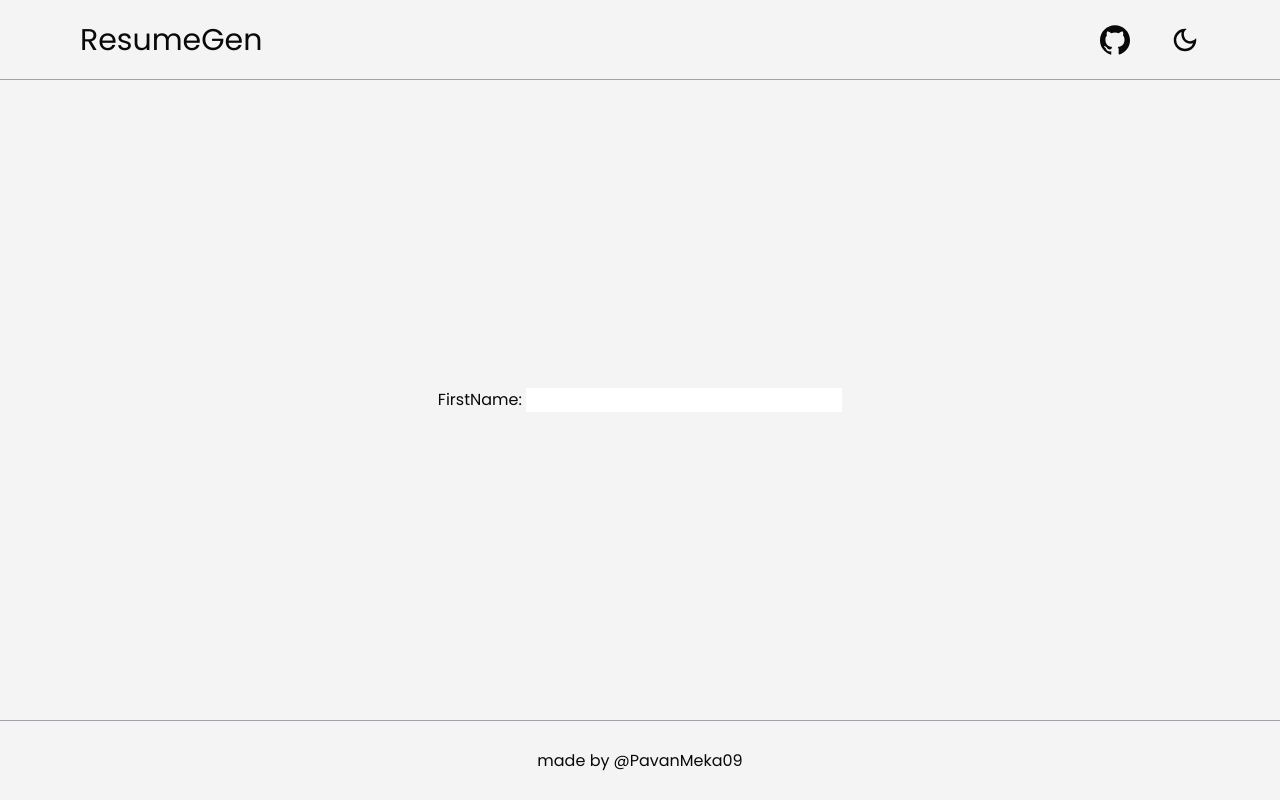
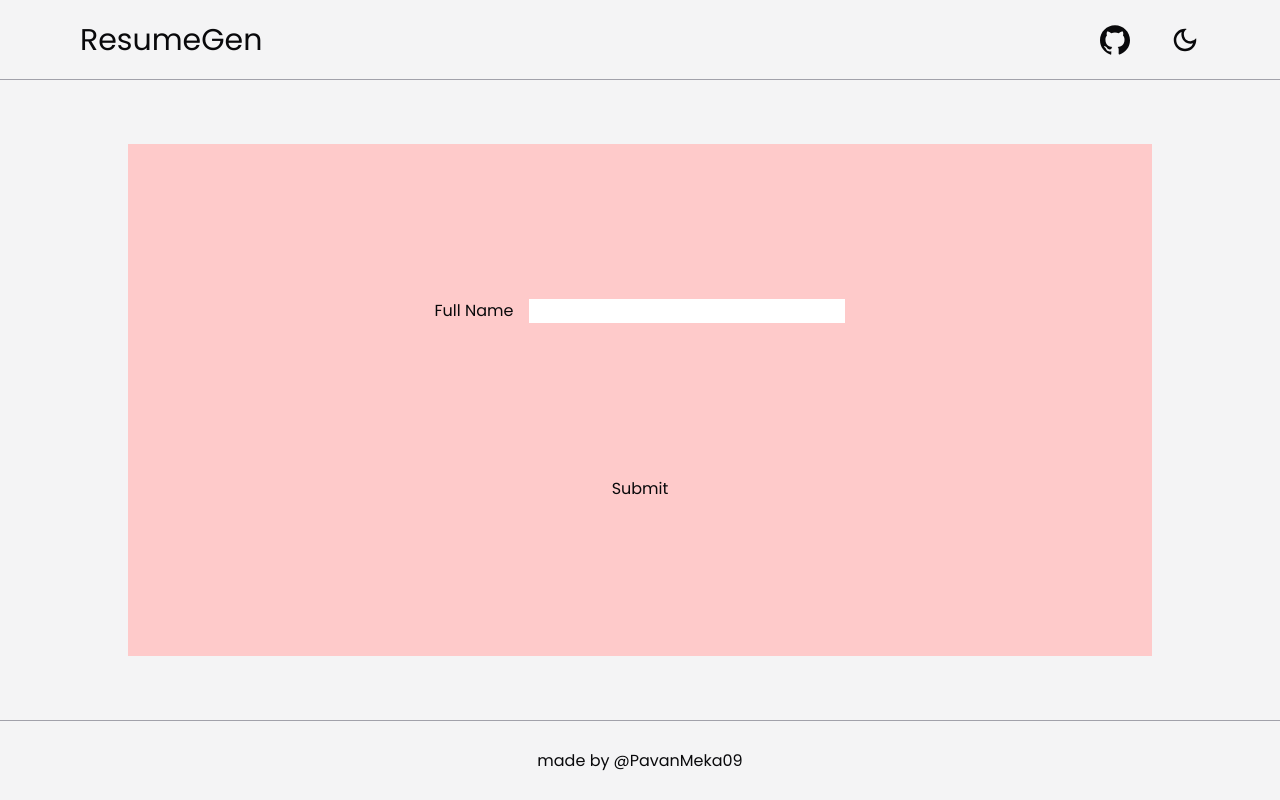
Before and after one commit to PavanMeka09/ResumeGen, a React (Vite) app: page /generate in a window 1280 px wide. Built offline with nearby package versions, Linux system fonts and the light colour scheme.

Commit message:
Update form

```diff
--- a/package.json
+++ b/package.json
@@ -15,7 +15,8 @@
     "react": "^18.3.1",
     "react-dom": "^18.3.1",
     "react-icons": "^5.2.1",
-    "react-router-dom": "^6.24.0"
+    "react-router-dom": "^6.24.0",
+    "yup": "^1.4.0"
   },
   "devDependencies": {
     "@types/react": "^18.3.3",
--- a/src/components/Form.jsx
+++ b/src/components/Form.jsx
@@ -1,10 +1,68 @@
-import React from 'react'
+import { useFormik } from 'formik';
+import { Primary } from './ui/Buttons/Primary.jsx';
 
 export const Form = () => {
+
+  const data = {
+      fullName: '',
+      api: '',
+      socials: {
+        mobile: '',
+        email: '',
+        website: '',
+        linkedin: '',
+        github: '',
+        x: '',
+      },
+      summary: '',
+      skills: [''],
+      projects: [{
+        name: '',
+        tech: '',
+        about: ['']
+      }],
+      education: [{
+        course: '',
+        college: '',
+        start: '',
+        end: '',
+        location: '',
+        result: ''
+      }],
+      xp: [{
+        role: '',
+        company: '',
+        start: '',
+        end: '',
+        location: '',
+        summary: ['']
+      }],
+      certifications: [''],
+      acheivements: ['']
+    };
+
+  const formik = useFormik({
+    initialValues: data,
+    onSubmit: values => {
+      alert(JSON.stringify(values, null, 2));
+    },
+  });
+
   return (
-      <form action="">
-        <label htmlFor="firstName">FirstName: </label>
-        <input type="text" name="firstName" id="firstName" />
-      </form>
+    <form onSubmit={formik.handleSubmit} className='h-[80%] w-[80%] bg-red-200 flex justify-evenly items-center flex-col'>
+
+      <div className='gap-4 flex'>
+        <label htmlFor="fullName">Full Name</label>
+        <input
+          id="fullName"
+          name="fullName"
+          type="text"
+          onChange={formik.handleChange}
+          value={formik.values.fullName}
+          />
+      </div>
+
+      <button type="submit">Submit</button>
+    </form>
   )
 }
```
Also changed, not shown: task.txt (deleted), 1 other file (tests, documents, lock files or other folders).
